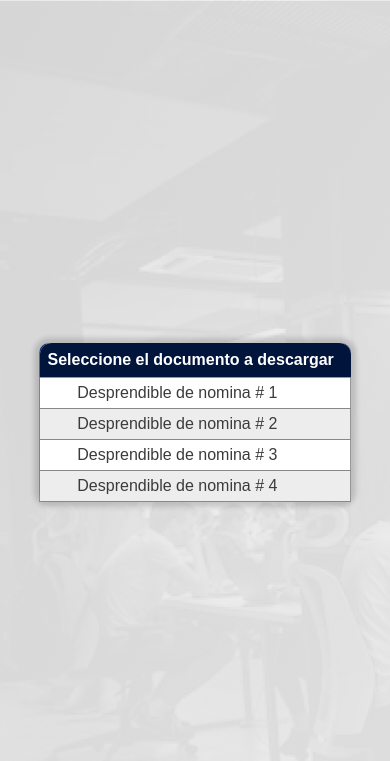
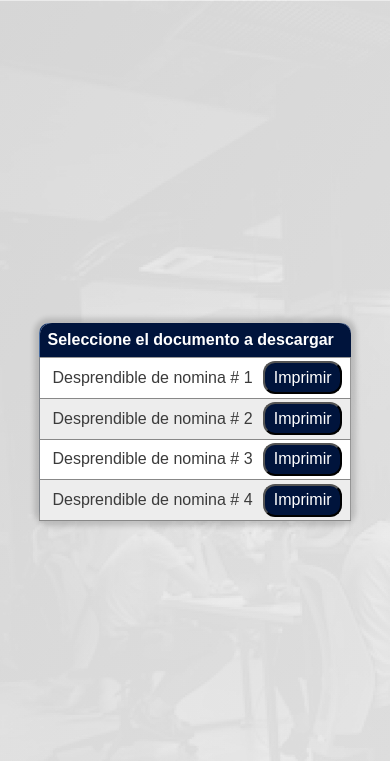
Before and after one commit to RSTdeveloper/icetex, a Django app: page / in a window 390 px wide. Shown: the top 761 px of the page. Run offline with Django 4.2, Linux system fonts and the light colour scheme; a user stored in the database is signed in.

Commit message:
:star2: avanzando en el CSS

```diff
--- a/registro/static/css/registro.css
+++ b/registro/static/css/registro.css
@@ -16,7 +16,7 @@ th{
 
 td {
   text-align: left;
-  padding: 8px 8px 8px 12%;
+  padding: 0px 8px 0px 12%;
   border-bottom: 1px solid #888888;
 }
 
@@ -37,10 +37,35 @@ tr:hover {
   border: 1px solid #888888de;
 }
 
-a{
+
+.btn{
+  background-color: #00143C;
+  color: white;
+  padding: 1% 20px;
+  text-align: center;
   text-decoration: none;
-  color: rgb(59, 59, 59);
+  display: inline-block;
+  font-size: 16px;
+  margin: 0px 2px;
+  cursor: pointer;
+  border-radius: 12px;
 }
+
+.btn:hover {
+  opacity: 1;
+  font-weight: bold;
+}
+
+.margin-select{
+  display: flex;
+    align-content: stretch;
+    justify-content: space-between;
+    align-items: center;
+    flex-wrap: nowrap;
+    flex-direction: row;
+    height: 4.5vh;
+}
+
 
 @media (max-width: 640px) {
 
@@ -53,8 +78,20 @@ a{
   }
   td {
     text-align: left;
-    padding: 6px 6px 6px 12%;
+    padding: 1px 6px 1px 4%;
     border-bottom: 1px solid #888888;
     color: rgb(59, 59, 59);
   }
+  .btn{
+    background-color: #00143C;
+    color: white;
+    padding: 2% 1vh;
+    text-align: center;
+    text-decoration: none;
+    display: inline-block;
+    font-size: 16px;
+    margin: 0px 2px;
+    cursor: pointer;
+    border-radius: 12px;
+  }
 }
--- a/registro/static/css/style.css
+++ b/registro/static/css/style.css
@@ -170,6 +170,7 @@ hr {
 .pie-form a:hover {
     color: #719192;
 }
+
 .text-asoci{
     color: white;margin: 0;
     font-size: 15px;
--- a/registro/templates/registro.html
+++ b/registro/templates/registro.html
@@ -17,30 +17,33 @@
                 </tr>
                 <tr class="tr-margen">
                   <td>
-                    <a href="">
-                      Desprendible de nomina # 1
-                    </a>
+                    <div class="margin-select">
+                      <p href="#"> Desprendible de nomina # 1 </p>
+                      <button type="button" class="btn"> Imprimir </button>
+                    </div>
+                </tr>
+                <tr class="tr-margen">
+                  <td>
+                    <div class="margin-select">
+                      <p href="#"> Desprendible de nomina # 2 </p>
+                      <button type="button" class="btn"> Imprimir </button>
+                    </div>
                   </td>
                 </tr>
                 <tr class="tr-margen">
                   <td>
-                    <a href="#">
-                      Desprendible de nomina  # 2
-                    </a>
+                    <div class="margin-select">
+                      <p href="#"> Desprendible de nomina # 3 </p>
+                      <button type="button" class="btn"> Imprimir </button>
+                    </div>
                   </td>
                 </tr>
                 <tr class="tr-margen">
                   <td>
-                    <a href="#">
-                      Desprendible de nomina  # 3
-                    </a>
-                  </td>
-                </tr>
-                <tr class="tr-margen">
-                  <td>
-                    <a href="#">
-                      Desprendible de nomina  # 4
-                    </a>
+                    <div class="margin-select">
+                      <p href="#"> Desprendible de nomina # 4 </p>
+                      <button type="button" class="btn"> Imprimir </button>
+                    </div>
                   </td>
                 </tr>
               </table>
```
Also changed, not shown: db.sqlite3.
